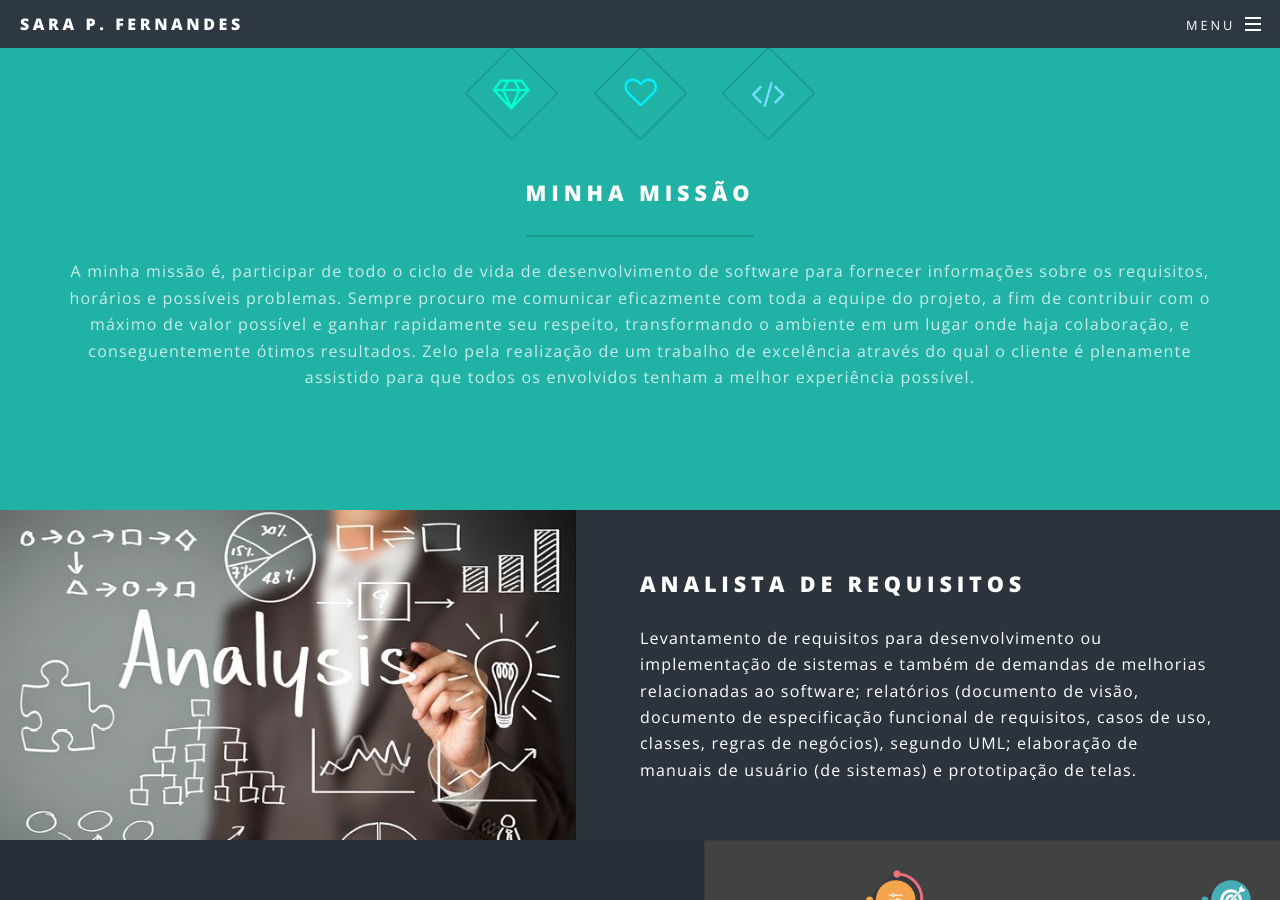
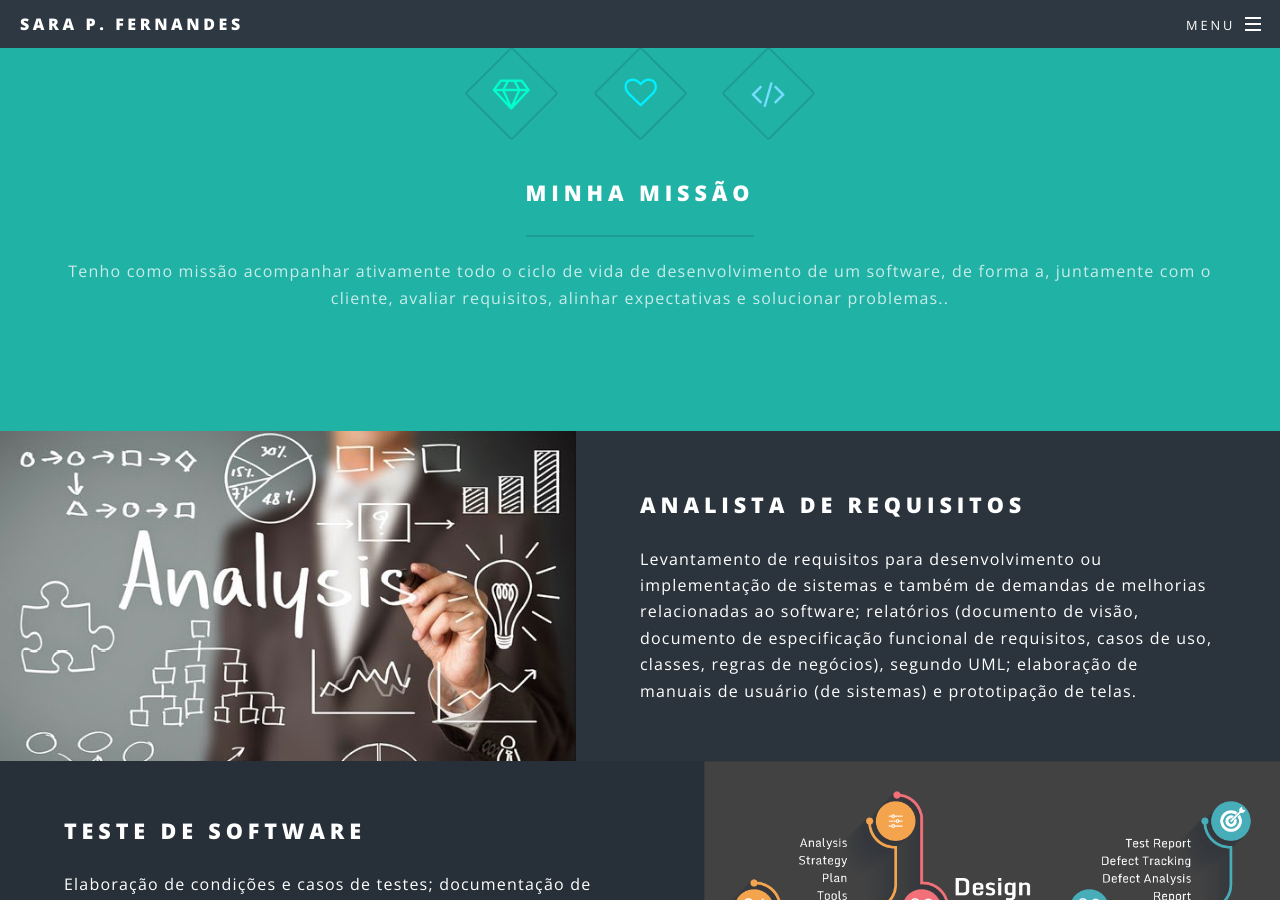
Before and after one commit to SaraFernandes/sarafernandes.github.io_sfdhgdfg, a Jekyll site: the page built from index.html, in a window 1280 px wide and 900 px high, scrolled down 1262 px. Built offline with Jekyll 4.4.1, drawn with Linux system fonts in a browser that asks for light colours; some of the changed text lies outside the part shown.

```diff
--- a/index.html
+++ b/index.html
@@ -30,7 +30,7 @@
 
 							<header class="major">
 								<h2>Minha Missão</h2>
-								<p> A minha missão é, participar de todo o ciclo de vida de desenvolvimento de software para fornecer informações sobre os requisitos, horários e possíveis problemas. Sempre procuro me comunicar eficazmente com toda a equipe do projeto, a fim de contribuir com o máximo de valor possível e ganhar rapidamente seu respeito, transformando o ambiente em um lugar onde haja colaboração, e conseguentemente ótimos resultados. Zelo pela realização de um trabalho de excelência através do qual o cliente é plenamente assistido para que todos os envolvidos tenham a melhor experiência possível.
+								<p> Tenho como missão acompanhar ativamente todo o ciclo de vida de desenvolvimento de um software, de forma a, juntamente com o cliente, avaliar requisitos, alinhar expectativas e solucionar problemas..
 								</p>
 							</header>
 						</div>
@@ -47,7 +47,7 @@
 						<section class="spotlight">
 							<div class="image"><img src="images/teste.png" alt="" /></div><div class="content">
 								<h2>Teste de Software<br/></h2>
-								<p>Elaboração de condições e casos de testes; documentação de casos de testes; execução de testes (usuário, regressão, aceitação, caixa-preta, teste de desempenho / carga / estresse), report aos gerentes e desenvolvedores e acompanhamento das homologações junto aos clientes.</p>							</div>
+								<p>Elaboração de condições e casos de testes; documentação de casos de testes; execução de testes (usuário, regressão, aceitação, caixa-preta, teste de desempenho / carga / estresse); report aos gerentes e desenvolvedores e acompanhamento das homologações junto aos clientes.</p>							</div>
 						</section>
 
 						<section class="spotlight">
```
